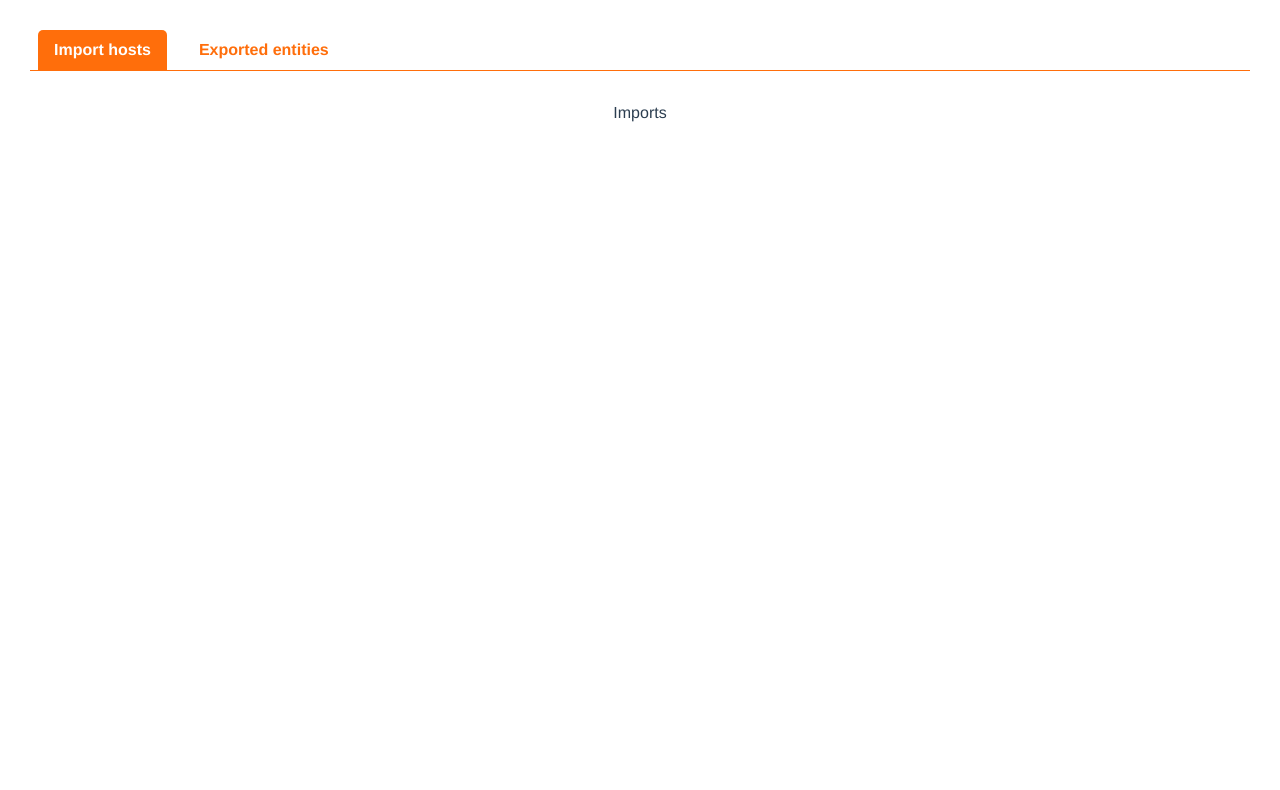
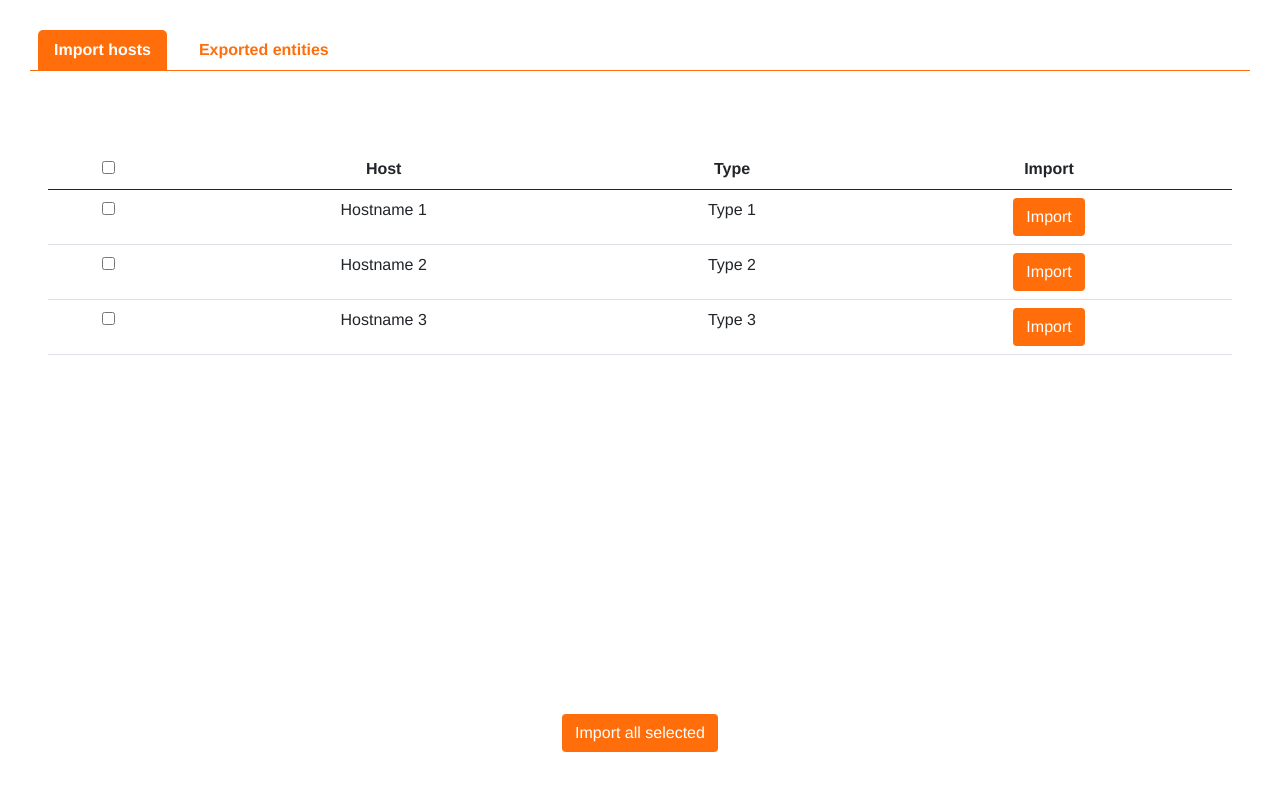
Before and after one commit to SLRuth/EventsCatalogueImport, a Vue app: page /imports in a window 1280 px wide. Shown: the top 790 px of the page. Built offline with nearby package versions, Linux system fonts and the light colour scheme.

Commit message:
Import Hosts view created

```diff
--- a/src/views/Imports.vue
+++ b/src/views/Imports.vue
@@ -1,5 +1,35 @@
 <template>
-  <div class="imports">Imports</div>
+  <div class="imports p-5">
+    <table class="table">
+      <thead>
+        <tr>
+          <th scope="col">
+            <input
+              type="checkbox"
+              v-model="checkedAll"
+              @change="checkAll($event)"
+            />
+          </th>
+          <th scope="col">Host</th>
+          <th scope="col">Type</th>
+          <th scope="col">Import</th>
+        </tr>
+      </thead>
+      <tbody>
+        <tr v-bind:key="index" v-for="(host, index) in hosts">
+          <th scope="row">
+            <input type="checkbox" :value="host.id" v-model="checked" />
+          </th>
+          <td>{{ host.name }}</td>
+          <td>{{ host.type }}</td>
+          <td><button type="button" class="btn">Import</button></td>
+        </tr>
+      </tbody>
+    </table>
+    <div class="position-fixed bottom-0 start-0 end-0 m-auto p-5">
+      <button type="button" class="btn">Import all selected</button>
+    </div>
+  </div>
 </template>
 
 <script lang="ts">
@@ -8,5 +38,51 @@ import { defineComponent } from "vue";
 export default defineComponent({
   name: "Imports",
   components: {},
+  data() {
+    const hosts = [
+      {
+        id: "1",
+        name: "Hostname 1",
+        type: "Type 1",
+      },
+      {
+        id: "2",
+        name: "Hostname 2",
+        type: "Type 2",
+      },
+      {
+        id: "3",
+        name: "Hostname 3",
+        type: "Type 3",
+      },
+    ];
+    let checked: string[] = [];
+    return {
+      checkedAll: false,
+      checked,
+      hosts,
+    };
+  },
+  methods: {
+    checkAll() {
+      if (this.checkedAll) {
+        this.hosts.forEach((host) => this.checked.push(host.id));
+      } else {
+        this.checked = [];
+      }
+    },
+  },
 });
+
+function checkAll() {
+  console.log("hola");
+}
 </script>
+
+<style>
+.btn,
+.btn:hover {
+  background-color: #ff6e0b;
+  color: white;
+}
+</style>
```
